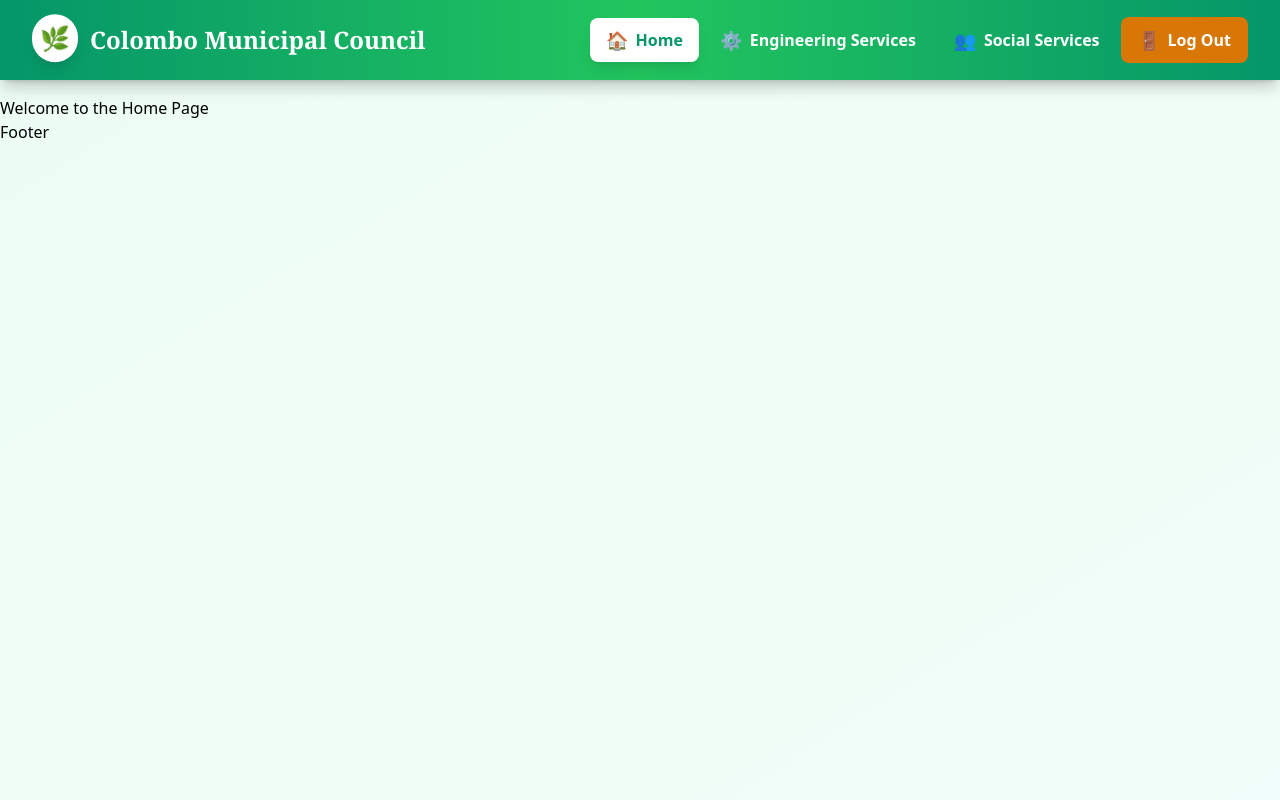
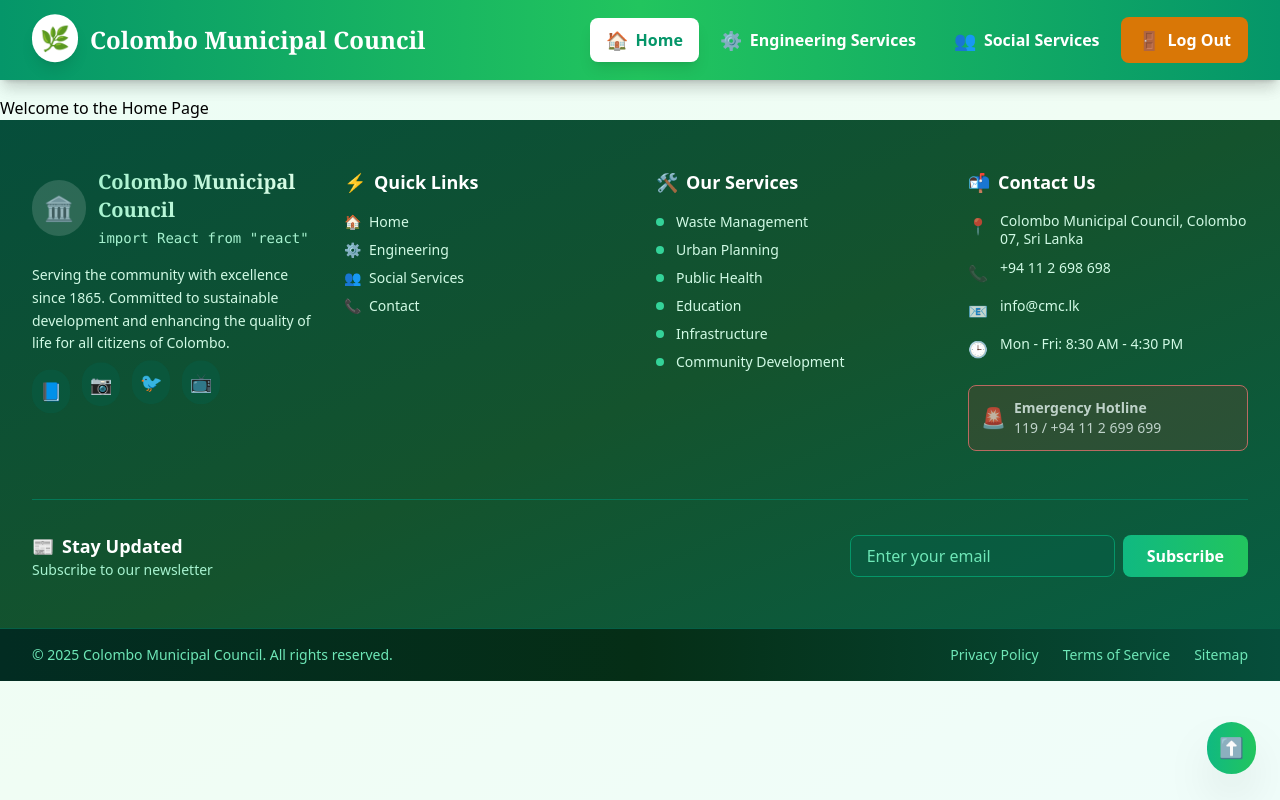
Before and after one commit to ThilinaKanishka/HCI-PROJECT-Front-End-Development-Colombo-Municipal-Council, a React (Vite) app in the folder Front_End/: page / in a window 1280 px wide. Built offline with nearby package versions, Linux system fonts and the light colour scheme.

Commit message:
Update Footer.jsx

```diff
--- a/Front_End/src/components/Footer.jsx
+++ b/Front_End/src/components/Footer.jsx
@@ -1,10 +1,223 @@
 import React from "react";
+import { Link } from "react-router-dom";
 
 function Footer() {
+  const currentYear = new Date().getFullYear();
+
+  const quickLinks = [
+    { path: "/", label: "Home", icon: "🏠" },
+    { path: "/Engineering_Services", label: "Engineering", icon: "⚙️" },
+    { path: "/Social_Services", label: "Social Services", icon: "👥" },
+    { path: "#contact", label: "Contact", icon: "📞" },
+  ];
+
+  const services = [
+    "Waste Management",
+    "Urban Planning",
+    "Public Health",
+    "Education",
+    "Infrastructure",
+    "Community Development",
+  ];
+
+  const contactInfo = [
+    { icon: "📍", text: "Colombo Municipal Council, Colombo 07, Sri Lanka" },
+    { icon: "📞", text: "+94 11 2 698 698" },
+    { icon: "📧", text: "info@cmc.lk" },
+    { icon: "🕒", text: "Mon - Fri: 8:30 AM - 4:30 PM" },
+  ];
+
+  const socialLinks = [
+    { icon: "📘", label: "Facebook", url: "#" },
+    { icon: "📷", label: "Instagram", url: "#" },
+    { icon: "🐦", label: "Twitter", url: "#" },
+    { icon: "📺", label: "YouTube", url: "#" },
+  ];
+
   return (
-    <div>
-      <h1>Footer</h1>
-    </div>
+    <footer className="bg-gradient-to-br from-emerald-900 via-green-900 to-emerald-800 text-white">
+      {/* Main Footer Content */}
+      <div className="max-w-7xl mx-auto px-4 sm:px-6 lg:px-8 py-12">
+        <div className="grid grid-cols-1 md:grid-cols-2 lg:grid-cols-4 gap-8">
+          {/* Brand Section */}
+          <div className="lg:col-span-1">
+            <div className="flex items-center space-x-3 mb-4">
+              <div className="bg-white bg-opacity-20 rounded-full p-3 animate-pulse">
+                <span className="text-2xl">🏛️</span>
+              </div>
+              <div>
+                <h3 className="text-xl font-bold font-serif bg-gradient-to-r from-emerald-200 to-green-100 bg-clip-text text-transparent">
+                  Colombo Municipal Council
+                </h3>
+                <p className="text-emerald-200 text-sm font-mono mt-1">
+                  import React from "react"
+                </p>
+              </div>
+            </div>
+            <p className="text-emerald-100 text-sm leading-relaxed">
+              Serving the community with excellence since 1865. Committed to
+              sustainable development and enhancing the quality of life for all
+              citizens of Colombo.
+            </p>
+            <div className="flex space-x-3 mt-4">
+              {socialLinks.map((social, index) => (
+                <a
+                  key={index}
+                  href={social.url}
+                  className="bg-emerald-800 bg-opacity-50 p-2 rounded-full hover:bg-emerald-700 hover:scale-110 transform transition-all duration-300 animate-bounce"
+                  style={{ animationDelay: `${index * 0.2}s` }}
+                  aria-label={social.label}
+                >
+                  <span className="text-lg">{social.icon}</span>
+                </a>
+              ))}
+            </div>
+          </div>
+
+          {/* Quick Links */}
+          <div>
+            <h4 className="text-lg font-bold mb-4 flex items-center">
+              <span className="text-emerald-300 mr-2">⚡</span>
+              Quick Links
+            </h4>
+            <ul className="space-y-2">
+              {quickLinks.map((link, index) => (
+                <li key={index}>
+                  <Link
+                    to={link.path}
+                    className="flex items-center space-x-2 text-emerald-100 hover:text-white hover:translate-x-2 transform transition-all duration-300 group"
+                  >
+                    <span className="text-sm group-hover:scale-125 transition-transform">
+                      {link.icon}
+                    </span>
+                    <span className="text-sm">{link.label}</span>
+                  </Link>
+                </li>
+              ))}
+            </ul>
+          </div>
+
+          {/* Services */}
+          <div>
+            <h4 className="text-lg font-bold mb-4 flex items-center">
+              <span className="text-emerald-300 mr-2">🛠️</span>
+              Our Services
+            </h4>
+            <ul className="space-y-2">
+              {services.map((service, index) => (
+                <li key={index}>
+                  <span className="flex items-center text-emerald-100 hover:text-white cursor-pointer group">
+                    <span className="w-2 h-2 bg-emerald-400 rounded-full mr-3 group-hover:scale-150 transition-transform"></span>
+                    <span className="text-sm">{service}</span>
+                  </span>
+                </li>
+              ))}
+            </ul>
+          </div>
+
+          {/* Contact Info */}
+          <div>
+            <h4 className="text-lg font-bold mb-4 flex items-center">
+              <span className="text-emerald-300 mr-2">📬</span>
+              Contact Us
+            </h4>
+            <ul className="space-y-3">
+              {contactInfo.map((contact, index) => (
+                <li key={index} className="flex items-start space-x-3">
+                  <span
+                    className="text-emerald-300 mt-0.5 animate-pulse"
+                    style={{ animationDelay: `${index * 0.5}s` }}
+                  >
+                    {contact.icon}
+                  </span>
+                  <span className="text-emerald-100 text-sm leading-tight">
+                    {contact.text}
+                  </span>
+                </li>
+              ))}
+            </ul>
+
+            {/* Emergency Contact */}
+            <div className="mt-6 p-3 bg-red-600 bg-opacity-20 rounded-lg border border-red-400 animate-pulse">
+              <div className="flex items-center space-x-2">
+                <span className="text-xl">🚨</span>
+                <div>
+                  <p className="text-sm font-bold">Emergency Hotline</p>
+                  <p className="text-sm">119 / +94 11 2 699 699</p>
+                </div>
+              </div>
+            </div>
+          </div>
+        </div>
+
+        {/* Newsletter Subscription */}
+        <div className="mt-12 pt-8 border-t border-emerald-700">
+          <div className="flex flex-col md:flex-row justify-between items-center space-y-4 md:space-y-0">
+            <div>
+              <h4 className="text-lg font-bold flex items-center">
+                <span className="text-emerald-300 mr-2">📰</span>
+                Stay Updated
+              </h4>
+              <p className="text-emerald-200 text-sm">
+                Subscribe to our newsletter
+              </p>
+            </div>
+            <div className="flex space-x-2 w-full md:w-auto">
+              <input
+                type="email"
+                placeholder="Enter your email"
+                className="px-4 py-2 rounded-lg bg-emerald-800 bg-opacity-50 border border-emerald-600 text-white placeholder-emerald-300 focus:outline-none focus:border-emerald-400 flex-grow md:flex-grow-0"
+              />
+              <button className="bg-gradient-to-r from-emerald-500 to-green-500 px-6 py-2 rounded-lg font-semibold hover:from-emerald-600 hover:to-green-600 transform hover:scale-105 transition-all duration-300">
+                Subscribe
+              </button>
+            </div>
+          </div>
+        </div>
+      </div>
+
+      {/* Bottom Bar */}
+      <div className="bg-gradient-to-r from-emerald-950 via-green-950 to-emerald-900 border-t border-emerald-800">
+        <div className="max-w-7xl mx-auto px-4 sm:px-6 lg:px-8 py-4">
+          <div className="flex flex-col md:flex-row justify-between items-center space-y-2 md:space-y-0">
+            <p className="text-emerald-300 text-sm">
+              © {currentYear} Colombo Municipal Council. All rights reserved.
+            </p>
+            <div className="flex space-x-6 text-sm">
+              <a
+                href="#privacy"
+                className="text-emerald-300 hover:text-white transition-colors duration-300"
+              >
+                Privacy Policy
+              </a>
+              <a
+                href="#terms"
+                className="text-emerald-300 hover:text-white transition-colors duration-300"
+              >
+                Terms of Service
+              </a>
+              <a
+                href="#sitemap"
+                className="text-emerald-300 hover:text-white transition-colors duration-300"
+              >
+                Sitemap
+              </a>
+            </div>
+          </div>
+        </div>
+      </div>
+
+      {/* Floating Action Button */}
+      <div className="fixed bottom-6 right-6 z-40">
+        <button
+          onClick={() => window.scrollTo({ top: 0, behavior: "smooth" })}
+          className="bg-gradient-to-r from-emerald-500 to-green-500 p-3 rounded-full shadow-2xl hover:from-emerald-600 hover:to-green-600 transform hover:scale-110 transition-all duration-300 animate-bounce"
+          aria-label="Back to top"
+        >
+          <span className="text-white text-xl">⬆️</span>
+        </button>
+      </div>
+    </footer>
   );
 }
 
```
